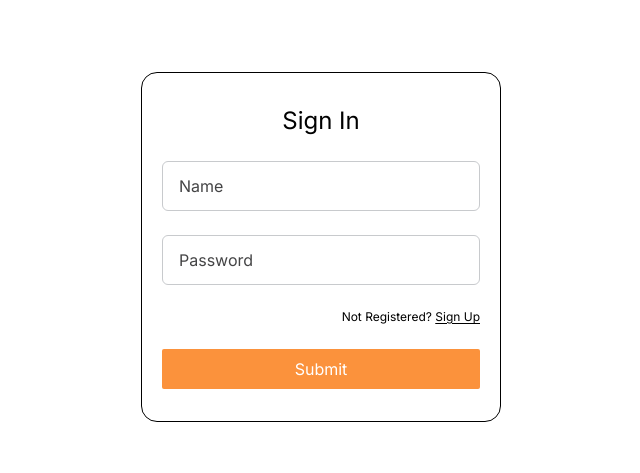
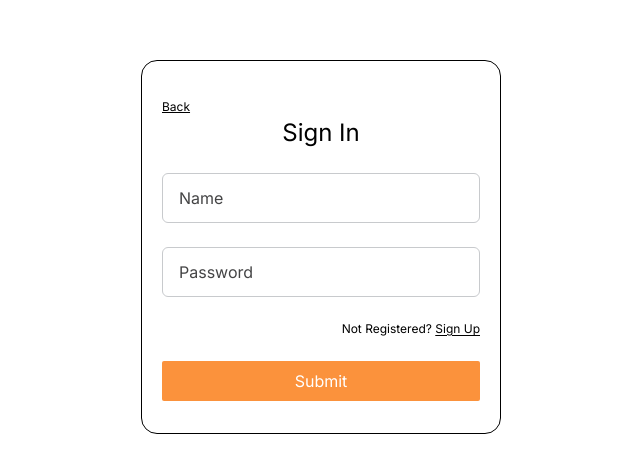
Before and after one commit to itseskimo/ecom, a Next.js app: page /sign-in in a window 1280 px wide. Shown: the part 153-626 px from the top of the page, without its empty margins (319-959 px from the left). Built offline with nearby package versions, Linux system fonts and the light colour scheme; no server answers.

Commit message:
update: navigations from auth pages

```diff
--- a/src/app/(pages)/sign-in/page.tsx
+++ b/src/app/(pages)/sign-in/page.tsx
@@ -3,10 +3,11 @@ import { useForm } from "react-hook-form";
 import { yupResolver } from "@hookform/resolvers/yup";
 import { authValidation } from '@/config/validation/authValidation';
 import { useRouter } from 'next/navigation';
-import { signIn ,useSession} from "next-auth/react"
+import { signIn, useSession } from "next-auth/react"
 import { AuthInfo } from "@/config/env";
 import { usePathname } from "next/navigation";
 import { useEffect } from "react";
+import Link from 'next/link';
 
 const page = () => {
 
@@ -48,7 +49,14 @@ const page = () => {
         <div className=' flex items-center justify-center h-screen'>
 
             <form onSubmit={handleSubmit(onSubmit)} className='flex flex-col gap-6 rounded-2xl py-8  px-5   w-[360px] border-[1px] border-solid border-black'>
-                <legend className=' text-center text-2xl '>{'Sign In'}</legend>
+
+                <div>
+                    <Link href="/" className="text-left underline text-xs">Back</Link>
+                    <legend className=' text-center text-2xl '>{'Sign In'}</legend>
+                </div>
+
+
+
 
                 <div className='relative'>
                     <input placeholder='Name' {...register("username", { required: true })} className={`placeholder:text-[#444445] rounded-md text-[12px] sm:text-[14px] md:text-[16px] border-[1px] border-solid ${errors?.username?.message ? 'border-red-500 placeholder:text-red-500' : 'border-[#C8CACD] '} w-full  px-4 py-2 sm:py-3 outline-none `} />
--- a/src/app/(pages)/sign-up/page.tsx
+++ b/src/app/(pages)/sign-up/page.tsx
@@ -8,6 +8,8 @@ import { useEffect } from 'react';
 import { useRouter } from 'next/navigation';
 import { AuthInfo } from '@/config/env';
 import { resetSuccess, registerUser } from '../../../redux/features/auth/AuthSlice';
+import Link from 'next/link';
+
 
 const page = () => {
 
@@ -45,8 +47,10 @@ const page = () => {
         <div className=' flex items-center justify-center h-screen'>
 
             <form onSubmit={handleSubmit(onSubmit)} className='flex flex-col gap-6 rounded-2xl py-8  px-5   w-[360px] border-[1px] border-solid border-black'>
-                <legend className=' text-center text-2xl '>{'Sign Up'}</legend>
-
+            <div>
+                    <Link href="/sign-in" className="text-left underline text-xs">Back</Link>
+                    <legend className=' text-center text-2xl '>{'Sign Up'}</legend>
+                </div>
 
                 <div className='relative'>
                     <input placeholder='Name' {...register("username", { required: true })} className={`placeholder:text-[#444445] rounded-md text-[12px] sm:text-[14px] md:text-[16px] border-[1px] border-solid ${errors?.username?.message ? 'border-red-500 placeholder:text-red-500' : 'border-[#C8CACD] '} w-full  px-4 py-2 sm:py-3 outline-none `} />
```
